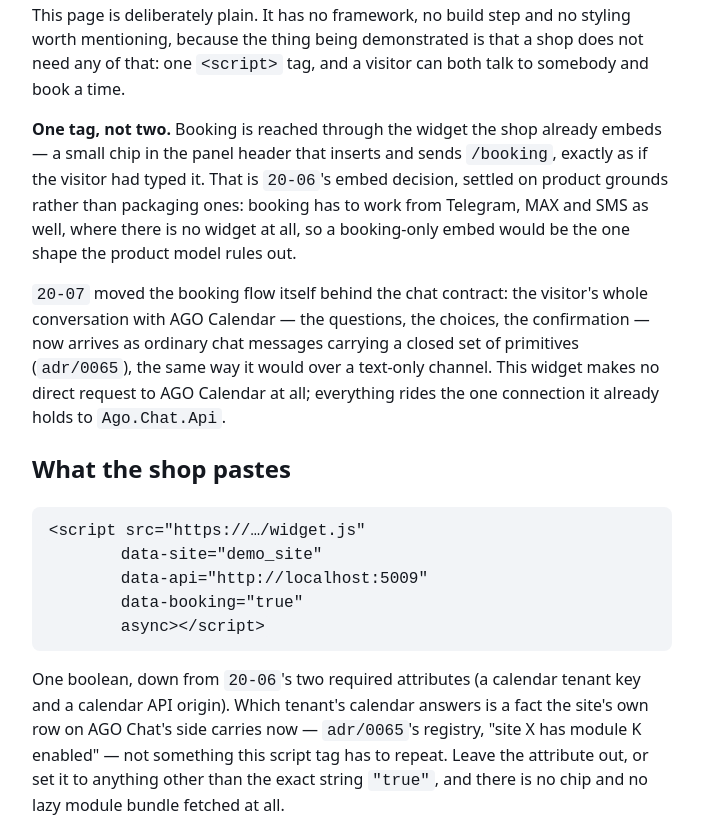
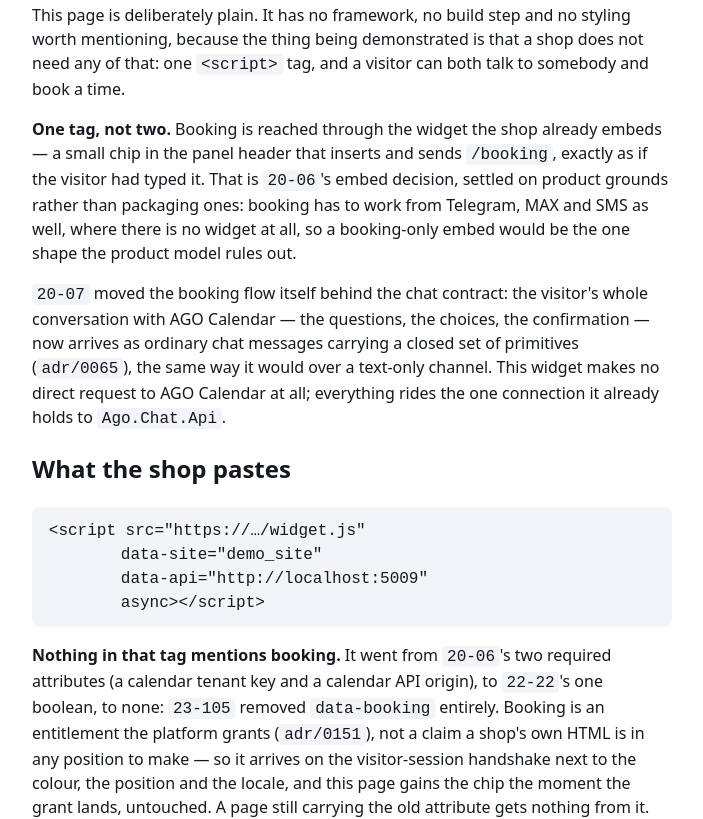
Before and after one commit to golyakoff/ago-widget, a website: page demo/booking.html in a window 1280 px wide. Shown: the part 136-955 px from the top of the page, without its empty margins (288-991 px from the left). Drawn offline with Linux system fonts and the light colour scheme.

Commit message:
fix(23-105): the demo page and the UX gate stop asserting booking from the page
The gate went red on CI and was right to. Its fixture is `demo/booking.html`, deliberately
"what a real tenant embeds" - and that page still carried `data-booking="true"` and still
taught it in prose, so it was the one page left in the repository claiming an entitlement
`adr/0151` says only the platform grants. With the attribute unread, the stubbed handshake
reported no modules, and the chip correctly never appeared.

So the fixture drops the attribute from the snippet it documents, from the prose explaining
it, and from its own live embed, and the gate's stub carries `enabledModules: ["calendar"]`
instead.

That makes the gate prove more than it did: the page it loads now says nothing about booking
anywhere, so a visible chip is proof both that `#342`'s sibling chunk still resolves under the
renamed entry *and* that an untouched page gains booking purely from the grant - which is the
promise 23-105 exists for, and it had no end-to-end proof until now.

Verified: 12 UX-gate tests passing across both viewports, having failed on CI in exactly this
shape before the change.

```diff
--- a/demo/booking.html
+++ b/demo/booking.html
@@ -58,16 +58,16 @@
     <pre><code>&lt;script src="https://…/widget.js"
         data-site="demo_site"
         data-api="http://localhost:5009"
-        data-booking="true"
         async&gt;&lt;/script&gt;</code></pre>
 
     <p>
-      One boolean, down from <code>20-06</code>'s two required attributes (a calendar tenant key
-      and a calendar API origin). Which tenant's calendar answers is a fact the site's own row on
-      AGO Chat's side carries now — <code>adr/0065</code>'s registry, "site X has module K
-      enabled" — not something this script tag has to repeat. Leave the attribute out, or set it to
-      anything other than the exact string <code>"true"</code>, and there is no chip and no lazy
-      module bundle fetched at all.
+      <strong>Nothing in that tag mentions booking.</strong> It went from <code>20-06</code>'s two
+      required attributes (a calendar tenant key and a calendar API origin), to <code>22-22</code>'s
+      one boolean, to none: <code>23-105</code> removed <code>data-booking</code> entirely. Booking is
+      an entitlement the platform grants (<code>adr/0151</code>), not a claim a shop's own HTML is in
+      any position to make — so it arrives on the visitor-session handshake next to the colour, the
+      position and the locale, and this page gains the chip the moment the grant lands, untouched.
+      A page still carrying the old attribute gets nothing from it.
     </p>
 
     <h2>Running it against the local stack</h2>
@@ -83,7 +83,6 @@
       src="../dist/widget.js"
       data-site="demo_site"
       data-api="http://localhost:5009"
-      data-booking="true"
       async
     ></script>
   </body>
```
Also changed, not shown: ux-gate/booking-module.spec.ts (+8 -1 lines).
